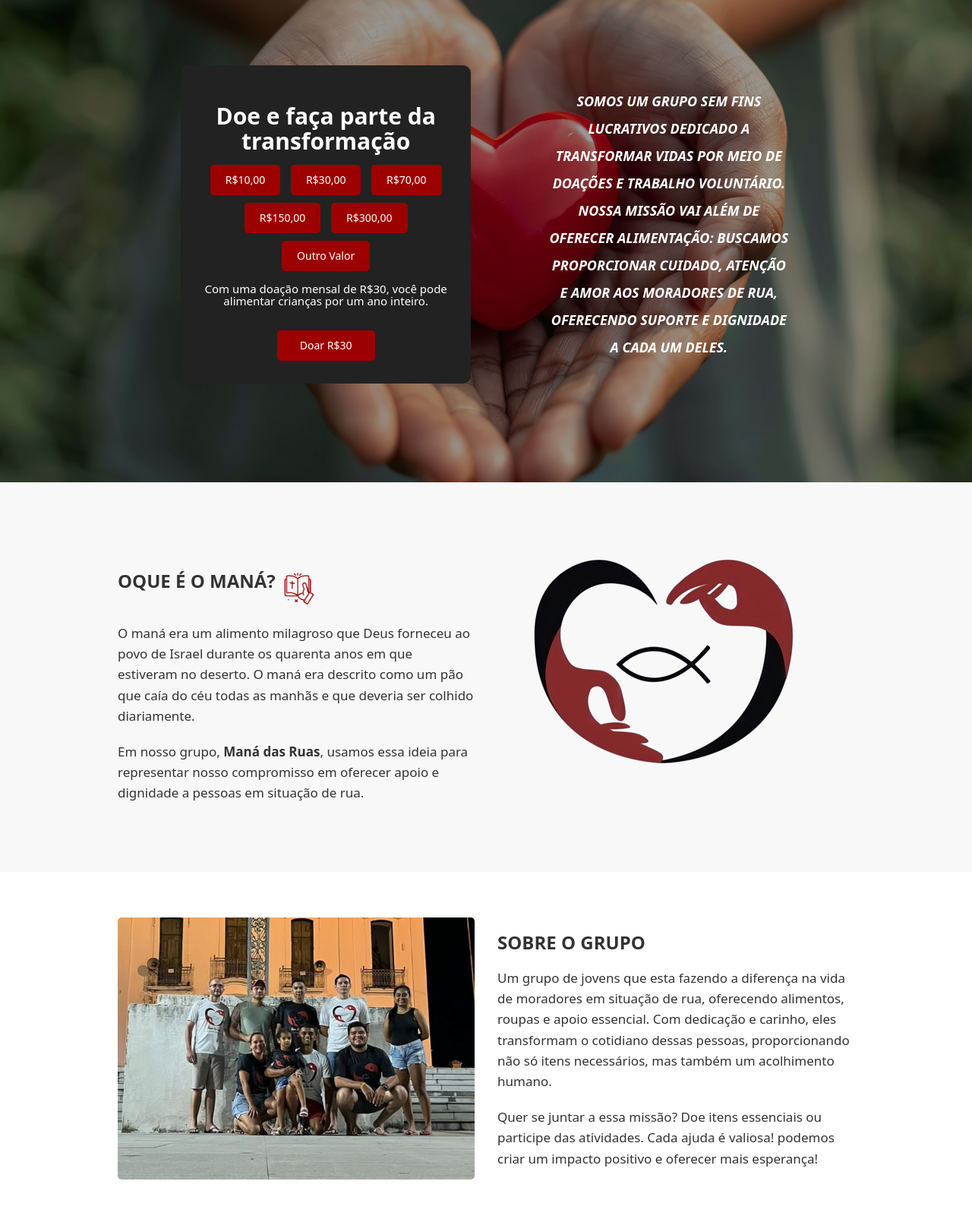
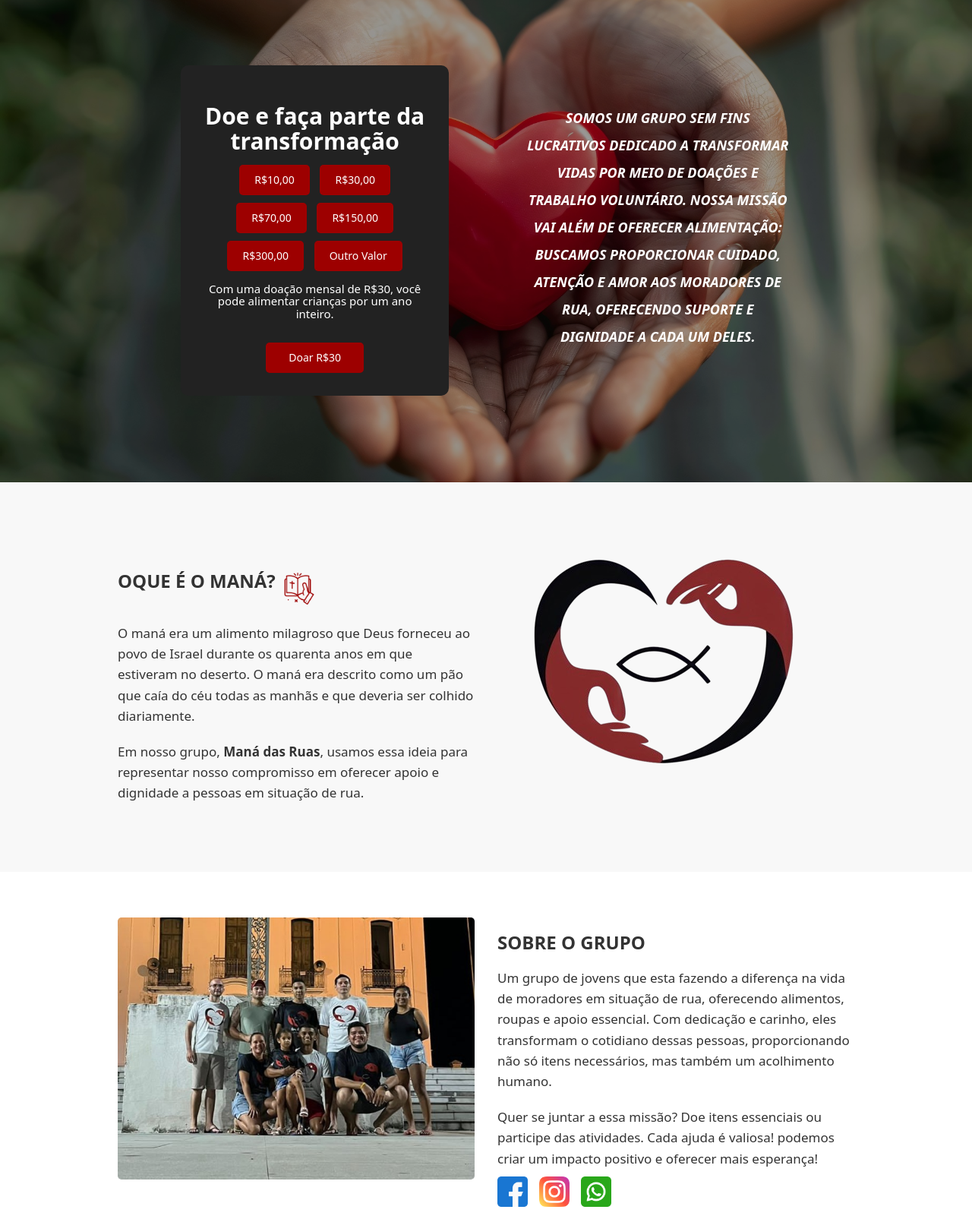
Before and after one commit to Wsvit/ManaDasRuas, a plain HTML site: page index.html in a window 1280 px wide. Shown: the part 235-1840 px from the top of the page at 76% size. Drawn offline with nearby package versions, Linux system fonts and the light colour scheme.

Commit message:
commit-9

```diff
--- a/css/templatemo-style.css
+++ b/css/templatemo-style.css
@@ -430,23 +430,3 @@ footer {
 .social-icon:hover {
   color: #007bff; /* Altere a cor do hover conforme necessário */
 }
-.main-content {
-  display: flex;
-  justify-content: space-between; /* Distribui o espaço entre os itens */
-  align-items: flex-start; /* Alinha os itens no topo */
-}
-
-.donation-section {
-  flex: 1; /* Permite que esta seção ocupe o espaço disponível */
-  background-color: #222;
-  padding: 20px; /* Adiciona algum espaçamento interno */
-}
-
-.text-section {
-  flex: 1; /* Permite que esta seção ocupe o espaço disponível */
-  margin-left: 20px; /* Adiciona espaçamento entre as seções */
-}
-
-.text-section p {
-  margin: 0; /* Remove a margem padrão do parágrafo */
-}
--- a/index.html
+++ b/index.html
@@ -186,6 +186,7 @@
                 <button style="background-color: #9D0000; font-weight: 500;" class="donate-now">Doar R$30</button>
               </div>
             </div>
+
             <!-- Fim da seção de doação -->
 
             <div class="text-section">
@@ -193,7 +194,9 @@
               <p style="text-transform: uppercase;font-weight: 700; font-size: 18px;">
                 Somos um grupo sem fins lucrativos dedicado a transformar vidas por meio de doações e trabalho voluntário. Nossa missão vai além de oferecer alimentação: buscamos proporcionar cuidado, atenção e amor aos moradores de rua, oferecendo suporte e dignidade a cada um deles.
               <p>
+
               </div>
+
 
           </div>
         </div>
@@ -312,9 +315,44 @@
               Quer se juntar a essa missão? Doe itens essenciais ou participe das atividades. Cada ajuda é valiosa!
               podemos criar um impacto positivo e oferecer mais esperança!
             </p>
-            <p>
+            <div class="row">
+              <div class="col-md-12 text-center">
+                <div class="social-icons" style="display: flex; justify-content: start; gap: 15px;">
+                  <a href="https://www.facebook.com/mana.dasruas/photos?locale=pt_BR" target="_blank" class="social-icon" aria-label="Facebook" style="display: inline-block; ">
+                    <img
+                      src="images/facebook.png"
+                      alt="Facebook"
+                      style="width: 40px; height: 40px; object-fit: contain;"
+                      onmouseover="this.style.opacity='0.8'"
+                      onmouseout="this.style.opacity='1'"
+                    >
+                  </a>
 
-            </p>
+                  <a href="https://www.instagram.com/mana.das.ruas/" target="_blank" class="social-icon" aria-label="Instagram" style="display: inline-block;">
+                    <img
+                      src="images/instagram.png"
+                      alt="Instagram"
+                      style="width: 40px; height: 40px; object-fit: contain;"
+                      onmouseover="this.style.opacity='0.8'"
+                      onmouseout="this.style.opacity='1'"
+                    >
+                  </a>
+                  <a href="https://wa.me/88997174664" target="_blank" class="social-icon" aria-label="Instagram" style="display: inline-block;">
+                    <img
+                      src="images/whatsapp.png"
+                      alt="Instagram"
+                      style="width: 40px; height: 40px; object-fit: contain;"
+                      onmouseover="this.style.opacity='0.8'"
+                      onmouseout="this.style.opacity='1'"
+                    >
+                  </a>
+                </div>
+              </div>
+          </div>
+        </section>
+
+
+
           </div>
         </div>
       </div>
@@ -341,7 +379,7 @@
             <h3 class="text-uppercase">Dia do Sopão</h3>
             <hr>
             <p style="font-size: 15px; font-weight: 500; text-align: center">
-              Toda segunda-feira, nossa comunidade se une para fazer a diferença
+              Toda Terça-feira, nossa comunidade se une para fazer a diferença
               com o Dia do Sopão. Participe ajudando a alimentar aqueles que
               precisam.
             </p>
@@ -512,8 +550,9 @@
           <div class="row">
             <div class="col-md-6 wow fadeInUp" data-wow-delay="0.6s">
               <h2 class="text-uppercase">Entre em contato</h2>
-             <h5>Dai de comer a quem tem fome, e de beber a quem tem sede.</h5><span>Mateus 25:35</span>
-             <hr>
+              <hr>
+             <h4>"Dai de comer a quem tem fome, e de beber a quem tem sede"</h4><span><b>Mateus 25:35</b></span>
+
               <address>
                 <p>
                   <i class="fa fa-map-marker"></i> Rua Eva 235, Expectativa, Sobral-CE.
@@ -651,15 +690,10 @@
             <a href="#">Política de Privacidade</a>
             <a href="#">Termos de Serviço</a>
           </div>
-          <div class="footer-social">
-            <a href="#" target="_blank"><i class="bi bi-facebook"></i></a>
-            <a href="#" target="_blank"><i class="bi bi-instagram"></i></a>
-            <a href="#" target="_blank"><i class="bi bi-twitter"></i></a>
-            <a href="#" target="_blank"><i class="bi bi-pinterest"></i></a>
-          </div>
+
           <div class="footer-credits">
-            <p>&copy; 2024 mana das ruas Todos os direitos reservados.</p>
-            <p>Desenvolvido por alunos do senac:</p>
+            <p>&copy; Todos os direitos reservados.  Maná das ruas 2024 </p>
+            <p>Desenvolvido por alunos do Senac</p>
             <ul>
               <li>
                 <a href="https://github.com/ErmesonDouglas" target="_blank"
```
